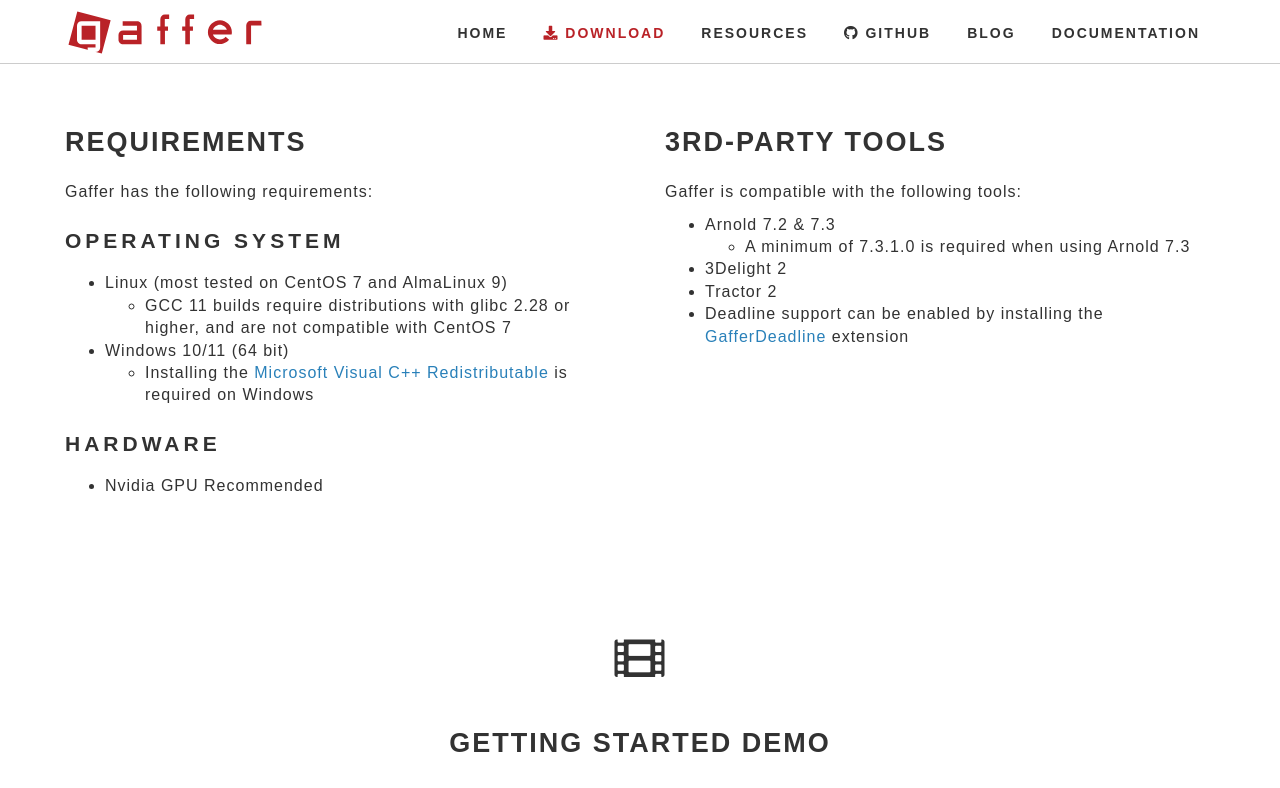
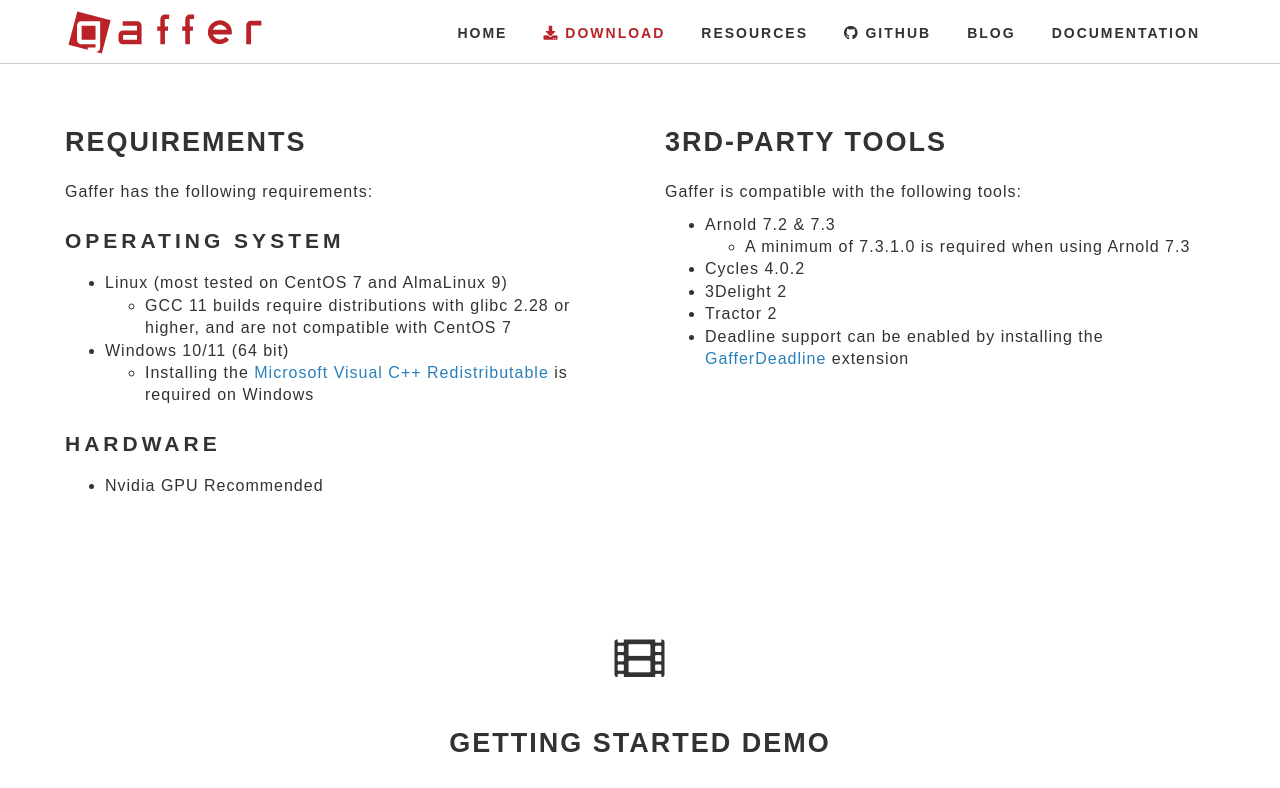
Before and after one commit to GafferHQ/gafferhq.github.io, a Jekyll site: the page built from download.html, in a window 1280 px wide and 900 px high, scrolled down 477 px, cut to the strip 0-788 px from the top of the window. Built offline with Jekyll 4.4.1, drawn with Linux system fonts in a browser that asks for light colours; some web fonts are replaced.

Commit message:
Include Cycles 4.0.2

```diff
--- a/download.html
+++ b/download.html
@@ -54,6 +54,7 @@
                 <ul>
                     <li>A minimum of 7.3.1.0 is required when using Arnold 7.3</li>
                 </ul>
+                <li>Cycles 4.0.2</li>
                 <li>3Delight 2</li>
                 <li>Tractor 2</li>
                 <li>Deadline support can be enabled by installing the <a href="https://github.com/hypothetical-inc/GafferDeadline">GafferDeadline</a> extension</li>
```
